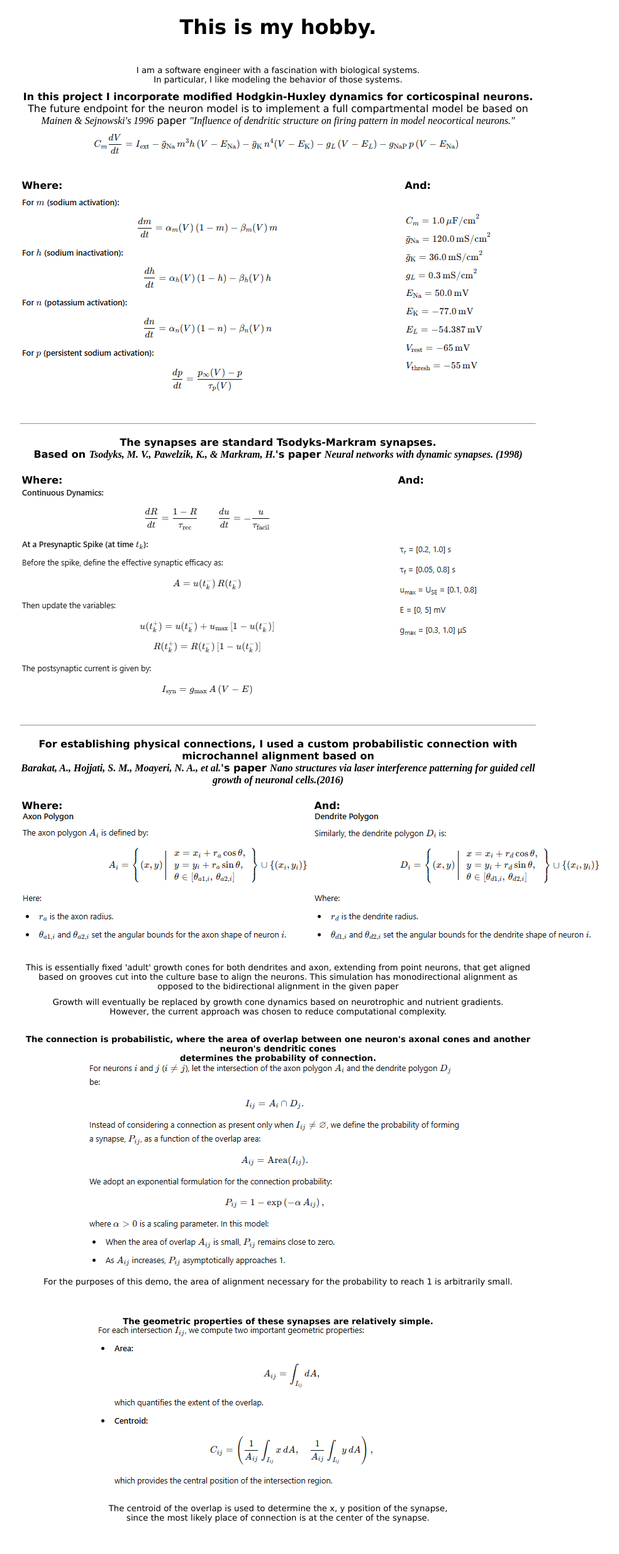
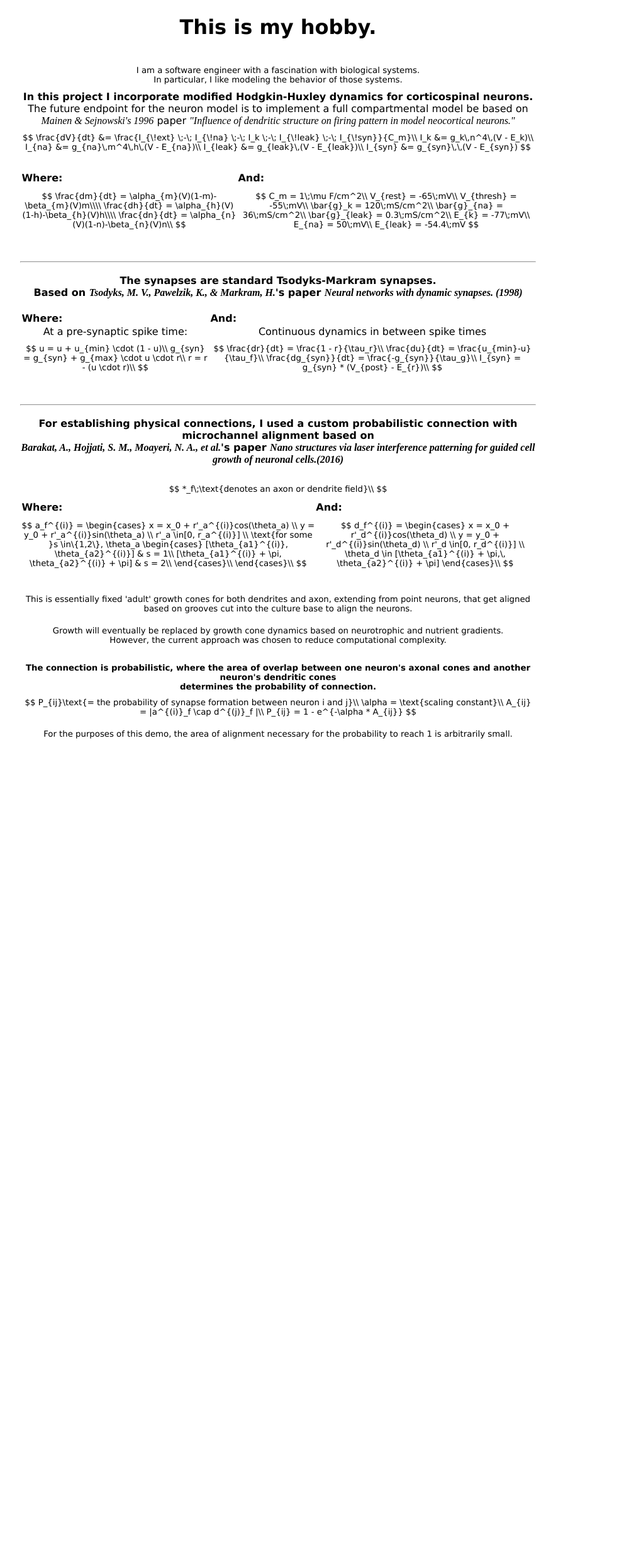
Before and after one commit to AdamP1592/Network-Simulation, a Flask app: page /about in a window 1280 px wide. Shown: the part 40-2508 px from the top of the page at 63% size, without its empty margins (198-1182 px from the left). After the commit the page ends 1213 px from the top, so only its background shows below. Run offline with Flask 3, Linux system fonts and the light colour scheme; some libraries are stand-ins or nearby versions.

Commit message:
Updated about page for the new math operations.

```diff
--- a/web/static/about/about.css
+++ b/web/static/about/about.css
@@ -13,3 +13,7 @@ p{
 th{
     text-align:left;
 }
+section{
+    display:flex;
+    flex-direction:column;
+}
--- a/web/templates/about.html
+++ b/web/templates/about.html
@@ -20,8 +20,21 @@
             The future endpoint for the neuron model is to implement a full compartmental model be based on <span class="scientific">Mainen & Sejnowski's 1996</span> paper
             <span class="scientific">"Influence of dendritic structure on firing pattern in model neocortical neurons."</span>
 
-        <img src="{{url_for('static', filename='about/images/hh-main-equation.png') }}">
-        <p>
+            <p>
+                $$
+                \frac{dV}{dt}
+                &amp;= \frac{I_{\!ext} \;-\; I_{\!na} \;-\; I_k \;-\; I_{\!leak} \;-\; I_{\!syn}}{C_m}\\
+                I_k
+                &amp;= g_k\,n^4\,(V - E_k)\\
+                I_{na}
+                &amp;= g_{na}\,m^4\,h\,(V - E_{na})\\
+                I_{leak}
+                &amp;= g_{leak}\,(V - E_{leak})\\
+                I_{syn}
+                &amp;= g_{syn}\,\,(V - E_{syn})
+                $$
+            </p>
+        <p class="table_wrapper">
             <table>
                 <tr>
                     <th>Where:</th>
@@ -29,10 +42,28 @@
                 </tr>
                 <tr>
                     <td>
-                        <img src="{{url_for('static', filename='about/images/hh-gating.png') }}">
+                        <p>
+                            $$
+                            \frac{dm}{dt} = \alpha_{m}(V)(1-m)-\beta_{m}(V)m\\\\
+                            \frac{dh}{dt} = \alpha_{h}(V)(1-h)-\beta_{h}(V)h\\\\
+                            \frac{dn}{dt} = \alpha_{n}(V)(1-n)-\beta_{n}(V)n\\
+                            $$
+                        </p>
                     </td>
                     <td>
-                        <img src="{{url_for('static', filename='about/images/hh-constants.png') }}">
+                        <p>
+                            $$
+                            C_m = 1\;\mu F/cm^2\\
+                            V_{rest} = -65\;mV\\
+                            V_{thresh} = -55\;mV\\
+                            \bar{g}_k = 120\;mS/cm^2\\
+                            \bar{g}_{na} = 36\;mS/cm^2\\
+                            \bar{g}_{leak} = 0.3\;mS/cm^2\\
+                            E_{k} = -77\;mV\\
+                            E_{na} = 50\;mV\\
+                            E_{leak} = -54.4\;mV
+                            $$
+                        </p>
                     </td>
                 </tr>
             </table>
@@ -46,7 +77,7 @@
             The synapses are standard Tsodyks-Markram synapses. <br> Based on <span class="scientific">Tsodyks, M. V., Pawelzik, K., & Markram, H.</span>'s paper
             <span class="scientific">Neural networks with dynamic synapses. (1998)</span>
         </h4>
-        <p>
+        <p class="table_wrapper">
             <table>
                 <tr>
                     <th>Where:</th>
@@ -54,10 +85,25 @@
                 </tr>
                 <tr>
                     <td>
-                        <img src="{{url_for('static', filename='about/images/tsodyks-main.png') }}">
+                        At a pre-synaptic spike time:
+                        <p>
+                            $$
+                            u = u + u_{min} \cdot (1 - u)\\
+                            g_{syn} = g_{syn} + g_{max} \cdot u \cdot r\\
+                            r = r - (u \cdot r)\\
+                            $$
+                        </p>
                     </td>
                     <td>
-                        <img src="{{url_for('static', filename='about/images/tsodyks-constants.png') }}">
+                        Continuous dynamics in between spike times
+                        <p>
+                            $$
+                            \frac{dr}{dt} = \frac{1 - r}{\tau_r}\\
+                            \frac{du}{dt} = \frac{u_{min}-u}{\tau_f}\\
+                            \frac{dg_{syn}}{dt} = \frac{-g_{syn}}{\tau_g}\\
+                            I_{syn} = g_{syn} * (V_{post} - E_{r})\\
+                            $$
+                        </p>
                     </td>
                 </tr>
             </table>
@@ -68,10 +114,16 @@
 
     <section>
         <h4>
+
             For establishing physical connections, I used a custom probabilistic connection with microchannel alignment based on <br>
             <span class="scientific">Barakat, A., Hojjati, S. M., Moayeri, N. A., et al.</span>'s paper <span class="scientific">Nano structures via laser interference patterning for guided cell growth of neuronal cells.(2016)</span>
         </h4>
-        <p>
+        <p class="table_wrapper">
+            <p>
+                $$
+                *_f\;\text{denotes an axon or dendrite field}\\
+                $$
+            </p>
             <table>
                 <tr>
                     <th>Where:</th>
@@ -79,18 +131,39 @@
                 </tr>
                 <tr>
                     <td>
-                        <img src="{{url_for('static', filename='about/images/connection-Axon-poly.png') }}">
+                        <p>
+                            $$
+                            a_f^{(i)}  = \begin{cases}
+                            x = x_0 + r'_a^{(i)}cos(\theta_a) \\
+                            y = y_0 + r'_a^{(i)}sin(\theta_a) \\
+                            r'_a \in[0, r_a^{(i)}] \\
+                            \text{for some }s \in\{1,2\},
+                            \theta_a \begin{cases}
+                            [\theta_{a1}^{(i)}, \theta_{a2}^{(i)}] &amp; s = 1\\
+                            [\theta_{a1}^{(i)} + \pi, \theta_{a2}^{(i)} + \pi] &amp; s = 2\\
+                            \end{cases}\\
+                            \end{cases}\\
+                            $$
+                        </p>
                     </td>
                     <td>
-                        <img src="{{url_for('static', filename='about/images/connection_dendrite_poly.png') }}">
+                        <p>
+                            $$
+                            d_f^{(i)}  = \begin{cases}
+                            x = x_0 + r'_d^{(i)}cos(\theta_d) \\
+                            y = y_0 + r'_d^{(i)}sin(\theta_d) \\
+                            r'_d \in[0, r_d^{(i)}] \\
+                            \theta_d \in [\theta_{a1}^{(i)} + \pi,\, \theta_{a2}^{(i)} + \pi]
+                            \end{cases}\\
+                            $$
+                        </p>
                     </td>
                 </tr>
             </table>
         </p>
         <p>
             This is essentially fixed 'adult' growth cones for both dendrites and axon, extending from point neurons, that get aligned<br>
-            based on grooves cut into the culture base to align the neurons. This simulation has monodirectional alignment as opposed to
-            the bidirectional alignment in the given paper
+            based on grooves cut into the culture base to align the neurons.
         </p>
         <p>
             Growth will eventually be replaced by growth cone dynamics based on neurotrophic and nutrient gradients.<br>
@@ -101,20 +174,19 @@
             The connection is probabilistic, where the area of overlap between one neuron's axonal cones and another neuron's dendritic cones<br>
             determines the probability of connection.
         </h5>
-        <img src="{{url_for('static', filename='about/images/probabilistic-connection.png') }}">
+        <p>
+            $$
+            P_{ij}\text{= the probability of synapse formation between neuron i and j}\\
+            \alpha = \text{scaling constant}\\
+            A_{ij} = |a^{(i)}_f \cap d^{(j)}_f |\\
+            P_{ij} = 1 - e^{-\alpha * A_{ij}}
+            $$
+        </p>
         <p>
             For the purposes of this demo, the area of alignment necessary for the probability to reach 1 is arbitrarily small.
         </p>
         <br>
-        <br>
-        <h5>
-            The geometric properties of these synapses are relatively simple.
-        </h5>
-        <img src="{{url_for('static', filename='about/images/connection-area-and-position.png') }}">
-        <p>
-            The centroid of the overlap is used to determine the x, y position of the synapse,<br>
-            since the most likely place of connection is at the center of the synapse.
-        </p>
     </section>
 </body>
+<script src="https://i.upmath.me/latex.js"></script>
 </html>
```
